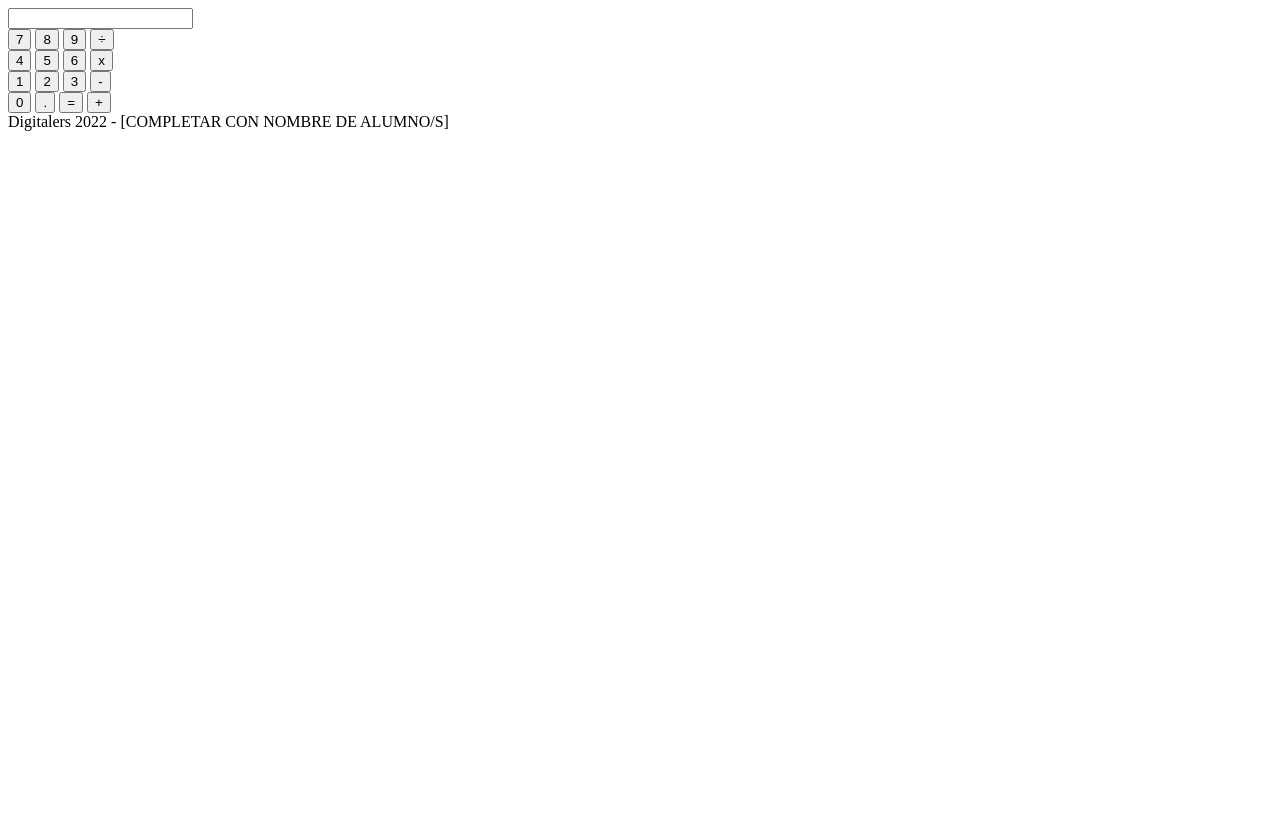
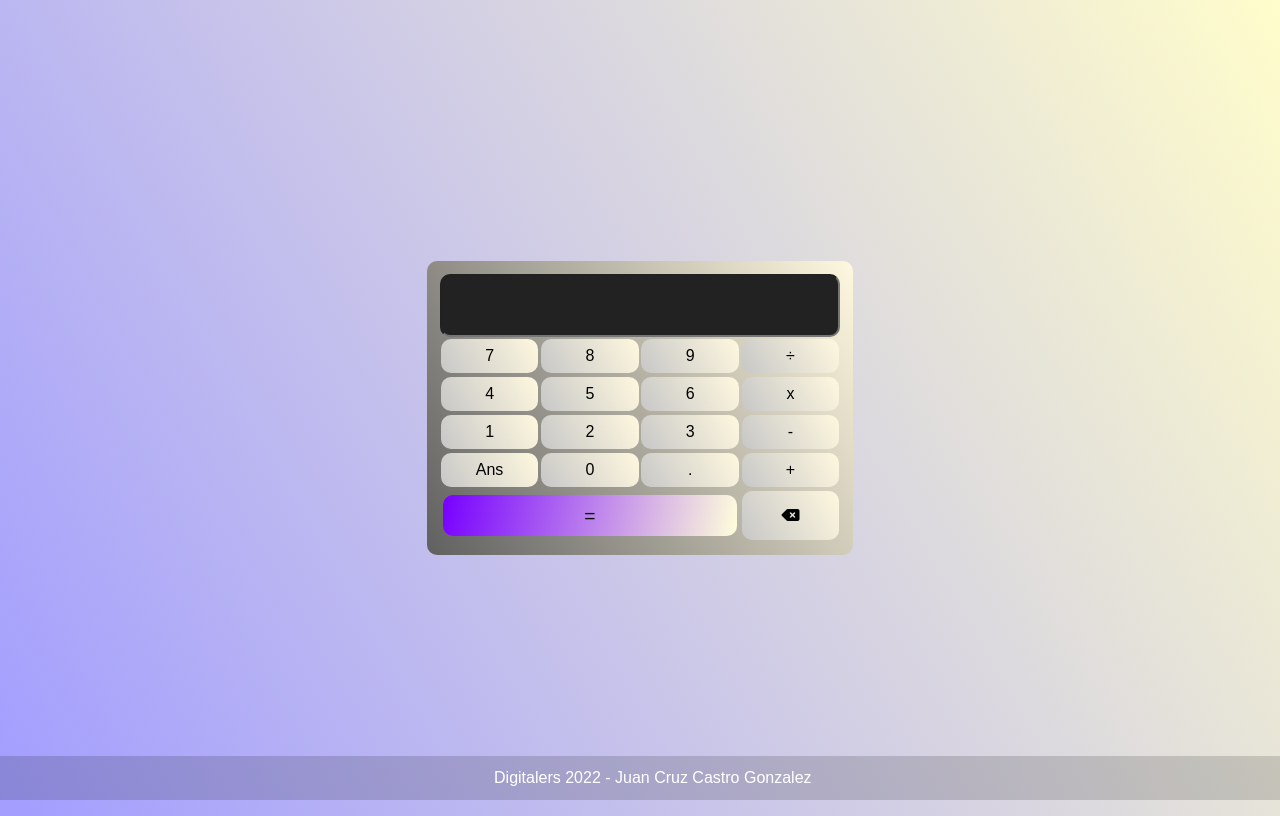
Before and after one commit to JCRep/TP3_Calculadora, a plain HTML site: page TP3_Javascript/calculadora/index.html in a window 1280 px wide. Drawn offline with Linux system fonts and the light colour scheme; a web font is replaced by a local one.

Commit message:
Estilo básico de calculadora y footer

```diff
--- a/TP3_Javascript/calculadora/index.html
+++ b/TP3_Javascript/calculadora/index.html
@@ -1,44 +1,55 @@
 <!DOCTYPE html>
 <html lang="en">
+
 <head>
   <meta charset="UTF-8">
   <meta http-equiv="X-UA-Compatible" content="IE=edge">
   <meta name="viewport" content="width=device-width, initial-scale=1.0">
   <title>Calculadora Web</title>
+  <script src="https://kit.fontawesome.com/0404acbb6b.js" crossorigin="anonymous"></script>
+  <link rel="preconnect" href="https://fonts.googleapis.com">
+  <link rel="preconnect" href="https://fonts.gstatic.com" crossorigin>
+  <link href="https://fonts.googleapis.com/css2?family=Farro:wght@500&display=swap" rel="stylesheet">
   <link rel="stylesheet" href="style.css">
 </head>
+
 <body>
   <main>
     <article id="Calculadora">
       <input id="Display" type="text">
       <div class="fila">
-                <button>7</button>
-                <button>8</button>
-                <button>9</button>
+        <button class="num">7</button>
+        <button class="num">8</button>
+        <button class="num">9</button>
         <button class="operacion">÷</button>
       </div>
       <div class="fila">
-                <button>4</button>
-                <button>5</button>
-                <button>6</button>
+        <button class="num">4</button>
+        <button class="num">5</button>
+        <button class="num">6</button>
         <button class="operacion">x</button>
       </div>
       <div class="fila">
-                <button>1</button>
-                <button>2</button>
-                <button>3</button>
+        <button class="num">1</button>
+        <button class="num">2</button>
+        <button class="num">3</button>
         <button class="operacion">-</button>
       </div>
       <div class="fila">
-                <button>0</button>
-                <button>.</button>
-                <button>=</button>
+        <button class="ans">Ans</button>
+        <button class="num">0</button>
+        <button class="decimal">.</button>
         <button class="operacion">+</button>
+      </div>
+      <div class="fila">
+        <button class="igual">=</button>
+        <button><i class="fa-solid fa-delete-left"></i></button>
       </div>
     </article>
   </main>
 
-    <footer>Digitalers 2022 - [COMPLETAR CON NOMBRE DE ALUMNO/S]</footer>
+  <footer>Digitalers 2022 - Juan Cruz Castro Gonzalez</footer>
   <script src="main.js"></script>
 </body>
+
 </html>
--- a/TP3_Javascript/calculadora/style.css
+++ b/TP3_Javascript/calculadora/style.css
@@ -0,0 +1,81 @@
+* {
+  font-family: "Farro", sans-serif;
+}
+body {
+  align-items: center;
+  background-image: linear-gradient(240deg, #fffdcb, #a29dff);
+  display: flex;
+  height: 100vh;
+  justify-content: center;
+}
+main {
+  background-image: linear-gradient(240deg, #fff8df, #606060);
+  border-radius: 10px;
+  padding: 1%;
+}
+button {
+  border: 0;
+  border-radius: 10px;
+  background-color: transparent;
+  font-size: inherit;
+  font-family: inherit;
+  font-weight: inherit;
+  outline: none;
+  appearance: none;
+  text-align: left;
+  margin: 2% 1% 2% 1%;
+}
+
+#Display {
+  background-color: #222222;
+  color: #fff;
+  font-size: 1.714285714em;
+  padding: 0.5em 0.75em;
+  text-align: right;
+  border-radius: 10px;
+  outline: none;
+}
+
+.fila {
+  background-color: transparent;
+  display: grid;
+  grid-gap: 1px;
+  grid-template-columns: repeat(4, 1fr);
+}
+
+.fila > * {
+  background-image: linear-gradient(240deg, #fff8df, #c7c7c7);
+  padding: 0.5em 1.25em;
+  position: relative;
+  text-align: center;
+}
+
+.fila > *:active::before,
+.fila > .is-depressed::before {
+  background-color: rgba(0, 0, 0, 0.2);
+  bottom: 0;
+  box-shadow: 0 0 6px 0 rgba(0, 0, 0, 0.5) inset;
+  content: "";
+  left: 0;
+  opacity: 0.3;
+  position: absolute;
+  right: 0;
+  top: 0;
+  outline: none;
+  border-radius: 10px;
+}
+.igual {
+  background-image: linear-gradient(280deg, #fffedb, #7700ff);
+  grid-column: 1/4;
+  font-size: 1.5vw;
+}
+footer {
+  position: fixed;
+  left: 0;
+  bottom: 0;
+  width: 100%;
+  background-color: rgba(0, 0, 0, 0.15);
+  color: white;
+  text-align: center;
+  padding: 1%;
+}
```
Lines whose indentation alone changed are shown as unchanged.
